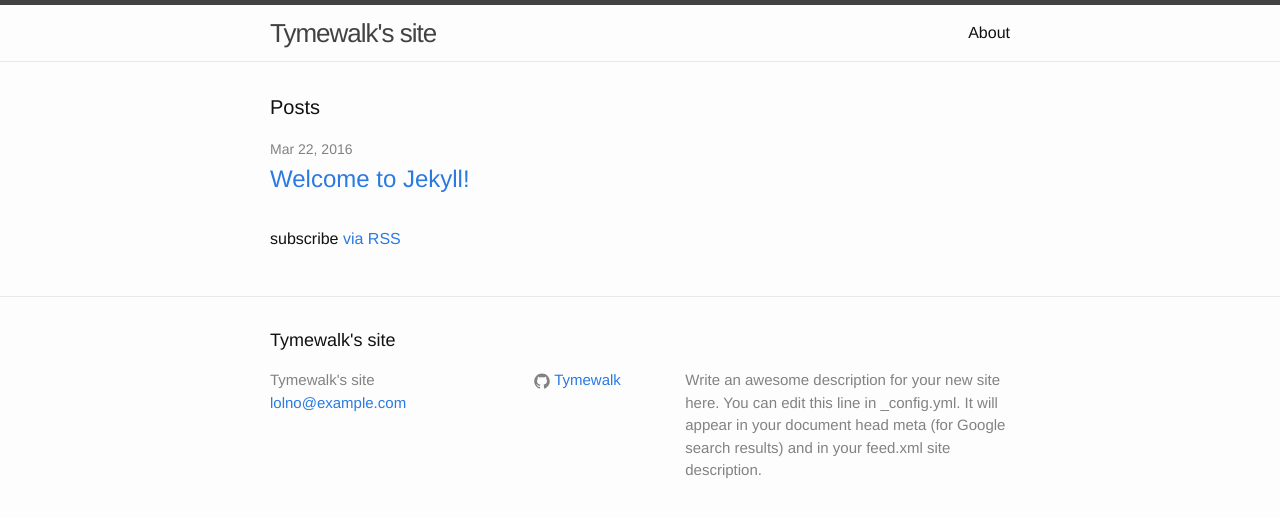
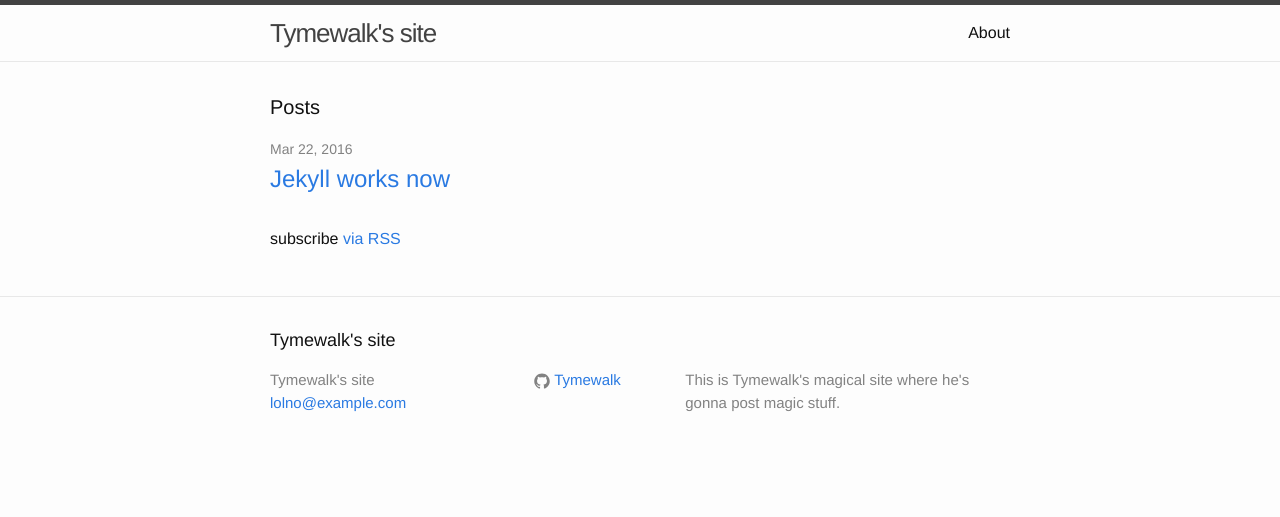
Before and after one commit to joker314/Tymewalk.github.io, a Jekyll site: the page built from index.html, in a window 1280 px wide. Shown: the top 517 px of the page. Built offline with Jekyll 4.4.1, drawn with Linux system fonts in a browser that asks for light colours.

Commit message:
New blog post For testing! WHEE!

```diff
--- a/_config.yml
+++ b/_config.yml
@@ -9,9 +9,7 @@
 title: Tymewalk's site
 email: lolno@example.com
 description: > # this means to ignore newlines until "baseurl:"
-  Write an awesome description for your new site here. You can edit this
-  line in _config.yml. It will appear in your document head meta (for
-  Google search results) and in your feed.xml site description.
+  This is Tymewalk's magical site where he's gonna post magic stuff.
 baseurl: "" # the subpath of your site, e.g. /blog
 url: "http://Tymewalk.github.io" # the base hostname & protocol for your site
 github_username:  Tymewalk
```
Also changed, not shown: _posts/2016-03-22-jekyll-works-now.markdown (added, +9 -0 lines), _posts/2016-03-22-welcome-to-jekyll.markdown (deleted, +0 -25 lines).
